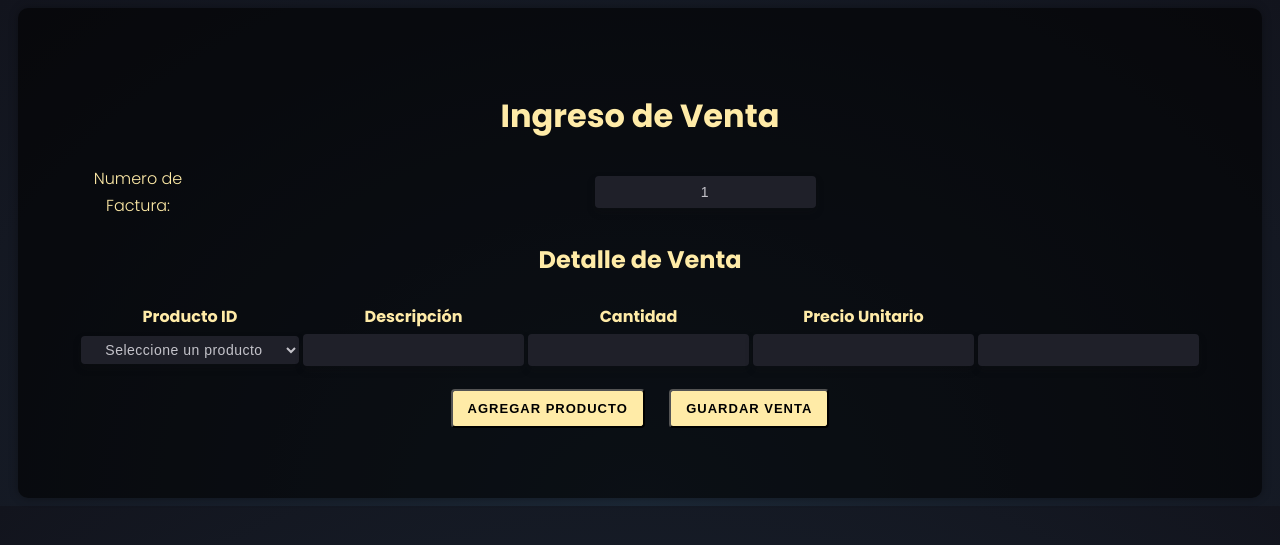
After one commit to Christony560/g4facturador, a CodeIgniter app: page /proyecto/index.php/examplecontroller/index/1 in a window 1280 px wide. The commit adds this page. Shown: the top 545 px of the page. Run offline with CodeIgniter, Linux system fonts and the light colour scheme; data that the repository does not hold is empty.

Commit message:
Creacion Nuevo Detalle -desconectado el original

```diff
--- a/application/controllers/detalle.php
+++ b/application/controllers/detalle.php
@@ -13,7 +13,7 @@ class detalle extends CI_Controller
     {
         // Pasa el venta_id a la vista V_detalle
         $data['venta_id'] = $venta_id;
-        $this->load->view('V_detalle', $data);
+        $this->load->view('example', $data);
     }
 
     //funcion insertar
--- /dev/null
+++ b/application/controllers/exampleController.php
@@ -0,0 +1,43 @@
+<?php
+defined('BASEPATH') OR exit('No direct script access allowed');
+
+class ExampleController extends CI_Controller {
+    public function __construct() {
+        parent::__construct();
+        $this->load->model('Venta_model');
+    }
+
+    public function index($venta_id = null)
+    {
+       // $producto['productos'] = $this->getProductos(); // Obtiene los datos de productos
+        // Pasa el venta_id a la vista V_detalle
+        $data['venta_id'] = $venta_id;
+        $this->load->view('example', $data);
+    }
+
+    public function guardar() {
+
+        // Obtener los datos de los detalles de venta
+        $venta_id = $this->input->post('detalle_venta_id');
+        $detalle_producto_id = $this->input->post('detalle_producto_id');
+        $detalle_descripcion = $this->input->post('detalle_descripcion');
+        $detalle_cantidad = $this->input->post('detalle_cantidad');
+        $detalle_precio_unitario = $this->input->post('detalle_precio_unitario');
+
+        // Insertar los detalles de venta en la base de datos
+        for ($i = 0; $i < count($detalle_producto_id); $i++) {
+            $detalle_data = array(
+                'detalle_venta_id' => $venta_id,
+                'detalle_producto_id' => $detalle_producto_id[$i],
+                'detalle_descripcion' => $detalle_descripcion[$i],
+                'detalle_cantidad' => $detalle_cantidad[$i],
+                'detalle_precio_unitario' => $detalle_precio_unitario[$i]
+            );
+            $this->Venta_model->insertarDetalleVenta($detalle_data);
+        }
+        echo "Venta guardada correctamente";
+
+    }
+
+}
+?>
--- a/application/controllers/venta.php
+++ b/application/controllers/venta.php
@@ -23,6 +23,6 @@ class Venta extends CI_Controller{
         $venta_id = $this->Venta_model->insertar($data);
 
     // Redireccionar a la página de ingreso de detalle con el venta_id en la URL
-    redirect('detalle/index/' . $venta_id);
+    redirect('exampleController/index/' . $venta_id);
     }
 }
--- /dev/null
+++ b/application/views/example.php
@@ -0,0 +1,65 @@
+<!DOCTYPE html>
+<html>
+<head>
+    <meta charset="UTF-8">
+    <title>Ingreso de Venta</title>
+    <link rel="stylesheet" href="<?php echo base_url('assets/Detalle/style.css'); ?>">
+</head>
+
+<body>
+    <div class="form-container">
+        <h1>Ingreso de Venta</h1>
+        <form method="POST" action="<?php echo base_url('Venta/guardar'); ?>">
+            <div class="form-group">
+                <label for="detalle_venta_id">Numero de Factura: </label>
+                <input type="text" class="form-style" name="detalle_venta_id" id="detalle_venta_id"
+                    value="<?php echo $venta_id; ?>" readonly required>
+            </div>
+            <h2>Detalle de Venta</h2>
+            <table id="detalle_table">
+                <tr>
+                    <th>Producto ID</th>
+                    <th>Descripción</th>
+                    <th>Cantidad</th>
+                    <th>Precio Unitario</th>
+                </tr>
+                <tr>
+                    <td><select name="producto" id="producto" class="form-style" required>
+                            <option value="">Seleccione un producto</option>
+                            <?php foreach ($productos as $producto): ?>
+                                <option value="<?php echo $producto->producto_id; ?>"><?php echo $producto->producto_nombre; ?></option>
+                            <?php endforeach; ?>
+                        </select></td>
+                    <td><input class="form-style" type="text" name="detalle_producto_id[]" required></td>
+                    <td><input class="form-style" type="text" name="detalle_descripcion[]" required></td>
+                    <td><input class="form-style" type="number" name="detalle_cantidad[]" required></td>
+                    <td><input class="form-style" type="number" step="0.01" name="detalle_precio_unitario[]" required>
+                    </td>
+                </tr>
+            </table>
+
+            <button type="button" class="btn" onclick="agregarFila()">Agregar Producto</button>
+
+            <button type="submit" class="btn" name="Guardar">Guardar Venta</button>
+        </form>
+    </div>
+
+    <script>
+        function agregarFila() {
+            var table = document.getElementById("detalle_table");
+            var row = table.insertRow();
+
+            var productoIdCell = row.insertCell();
+            var descripcionCell = row.insertCell();
+            var cantidadCell = row.insertCell();
+            var precioUnitarioCell = row.insertCell();
+
+            productoIdCell.innerHTML = '<input type="text" name="detalle_producto_id[]" required>';
+            descripcionCell.innerHTML = '<input type="text" name="detalle_descripcion[]" required>';
+            cantidadCell.innerHTML = '<input type="number" name="detalle_cantidad[]" required>';
+            precioUnitarioCell.innerHTML = '<input type="number" step="0.01" name="detalle_precio_unitario[]" required>';
+        }
+    </script>
+</body>
+
+</html
--- /dev/null
+++ b/assets/Detalle/style.css
@@ -0,0 +1,69 @@
+@import url('https://fonts.googleapis.com/css?family=Poppins:300,400,500,600,700&display=swap');
+
+body {
+    font-family: 'Poppins', sans-serif;
+    font-weight: 300;
+    line-height: 1.7;
+    color: #ffeba7;
+    background-color: #1f2029;
+    background: radial-gradient(ellipse at bottom, #1B2735 0%, #12141d 100%);
+    display: flex;
+    justify-content: center;
+    align-items: center;
+}
+
+.form-container {
+    padding: 60px;
+    background-color: rgba(0, 0, 0, 0.6);
+    border-radius: 10px;
+    box-shadow: 0px 0px 10px rgba(0, 0, 0, 0.3);
+    text-align: center;
+}
+
+.form-group {
+    margin-top: 10px; /* Espacio entre los grupos de input */
+    width: 100%; /* Ancho al 100% para centrar los inputs */
+    display: flex; /* Flexbox para alinear horizontalmente */
+    align-items: center; /* Alinear verticalmente */
+}
+.form-group label {
+    width: 120px; /* Ajusta este valor según tu preferencia */
+    margin-right: 10px; /* Espacio entre el label y el input */
+}
+
+.form-style {
+    margin: auto;
+    padding: 5px 20px;
+    font-weight: 500;
+    border-radius: 4px;
+    font-size: 14px;
+    line-height: 22px;
+    letter-spacing: 0.5px;
+    outline: none;
+    color: #c4c3ca;
+    background-color: #1f2029;
+    border: none;
+    transition: all 200ms linear;
+    box-shadow: 0 4px 8px 0 rgba(21, 21, 21, 0.2);
+    text-align: center; /* Centra el contenido */
+}
+
+/* Estilo para el botón */
+.btn {
+    margin: 20px 10px 10px;
+    padding: 10px 15px;
+    border-radius: 4px;
+    font-size: 13px;
+    font-weight: 600;
+    text-transform: uppercase;
+    transition: all 200ms linear;
+    letter-spacing: 1px;
+    background-color: #ffeba7;
+    color: #000000;
+}
+
+.btn:hover {
+    background-color: #000000;
+    color: #ffeba7;
+    box-shadow: 0 8px 24px 0 rgba(16, 39, 112, 0.2);
+}
```
Also changed, not shown: application/models/exampleModel.php (added, +27 -0 lines), application/views/v_detalle.php (+6 -6 lines).
